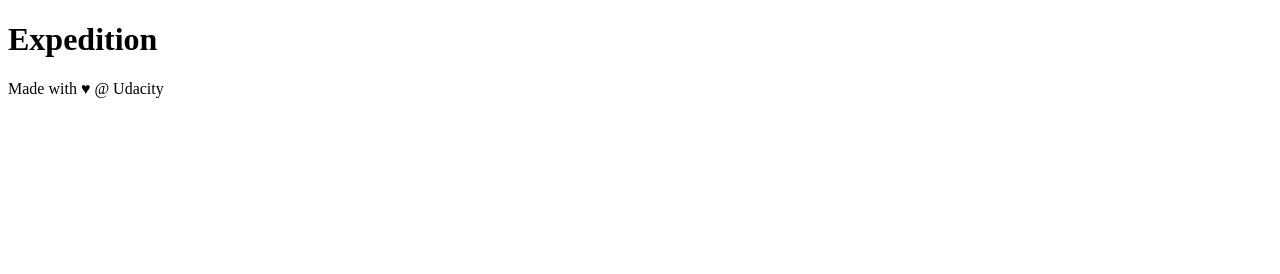
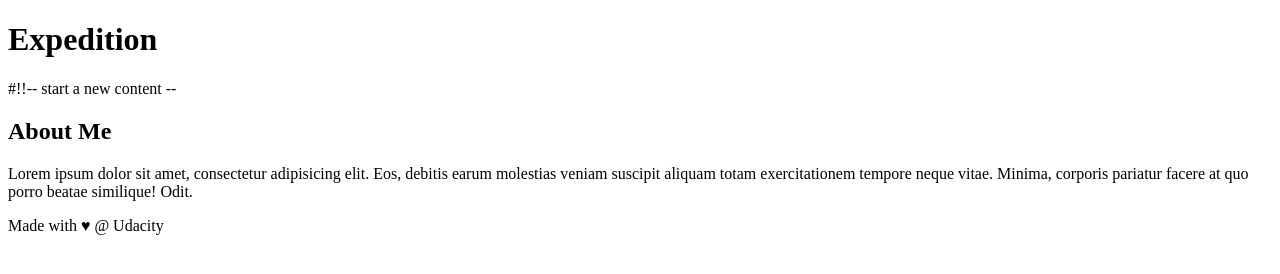
Before and after one commit to mxor111/new-git-project, a plain HTML site: page index.html in a window 1280 px wide. Drawn offline with Linux system fonts and the light colour scheme.

Commit message:
added heading About me

```diff
--- a/index.html
+++ b/index.html
@@ -19,6 +19,14 @@
         </main>
     </div>
 
+#!!-- start a new content --
+<aside>
+    <h2>About Me</h2>
+
+    <p>Lorem ipsum dolor sit amet, consectetur adipisicing elit. Eos, debitis earum molestias veniam suscipit aliquam totam exercitationem tempore neque vitae. Minima, corporis pariatur facere at quo porro beatae similique! Odit.</p>
+</aside>
+<!-- end of new content -->
+
     <footer>
         Made with ♥ @ Udacity
     </footer>
```
